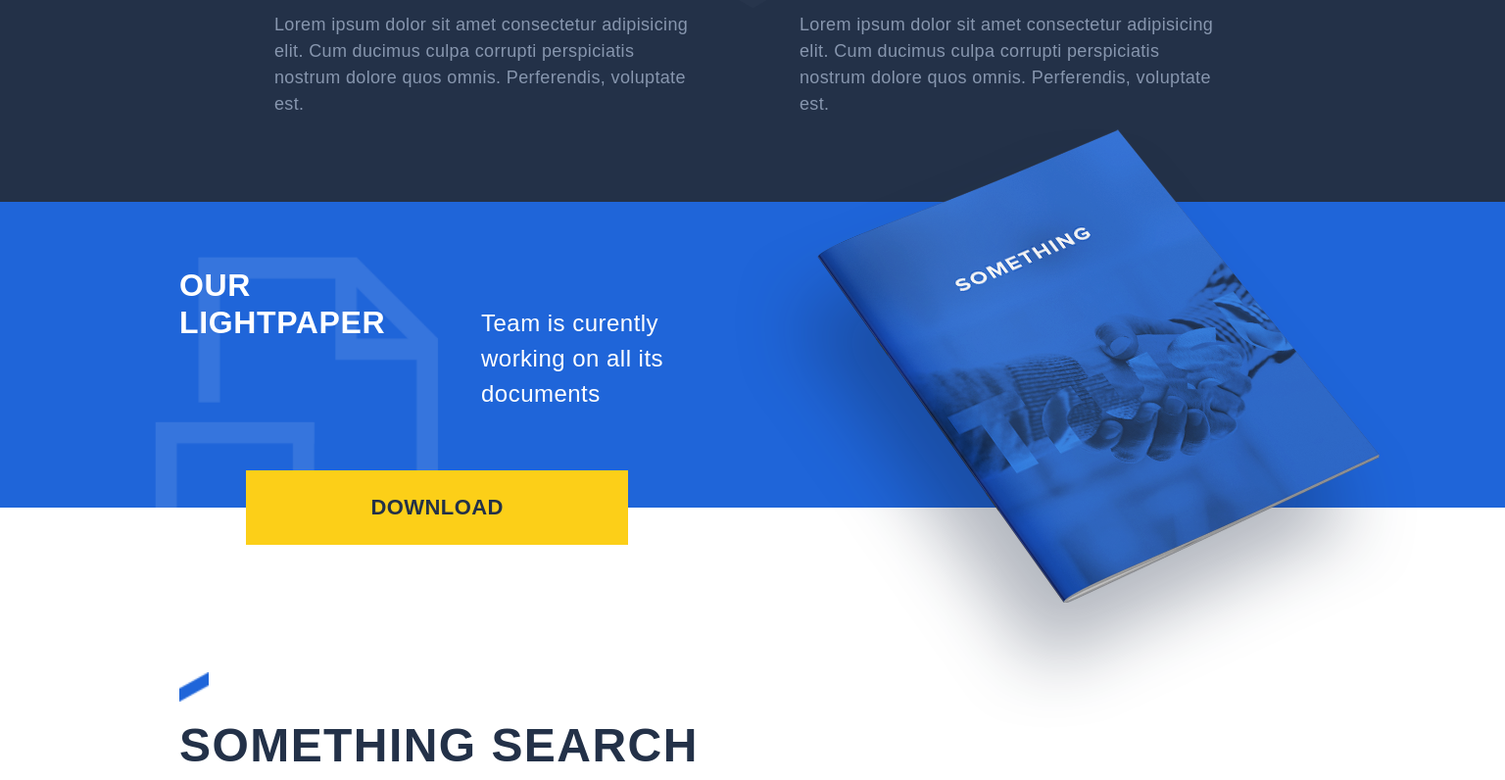
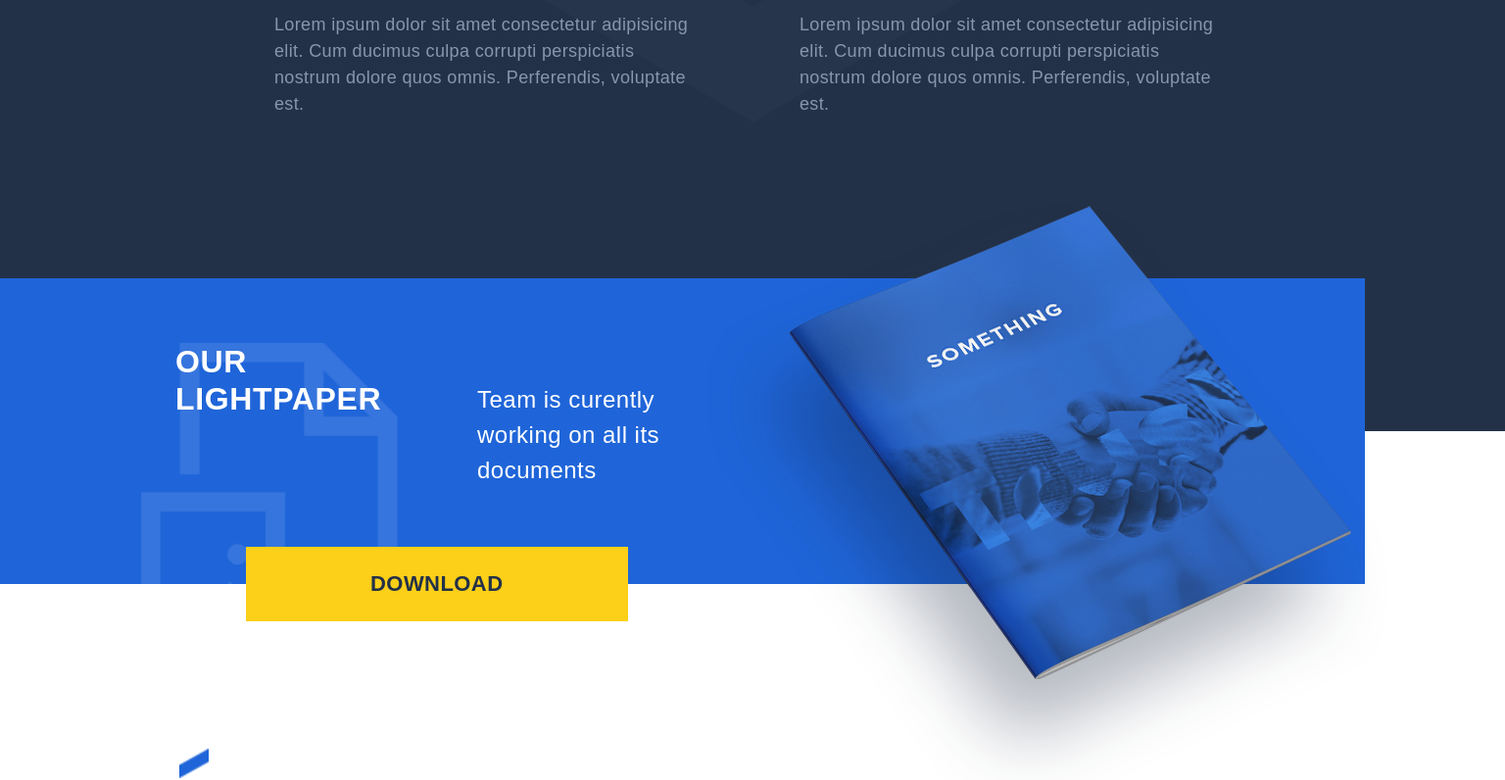
Before and after one commit to BaryshnikovSS/TestLandingPage, a website: page index.html in a window 1536 px wide. Shown: the part 900-1696 px from the top of the page at 98% size. Drawn offline with nearby package versions, Linux system fonts and the light colour scheme; a web font is replaced by a local one.

Commit message:
fixed minor issues

```diff
--- a/js/app.js
+++ b/js/app.js
@@ -2,7 +2,7 @@ const browserWidth = window.innerWidth
 const img = document.querySelector(".js-arcticle");
 
 if(browserWidth >= 1440) {
-    img.src="../images/Broshure_dsctp.png"
+    img.src="./images/Broshure_dsctp.png"
 }
 
 window.addEventListener("resize", getSize)
@@ -11,9 +11,9 @@ function getSize() {
     const width = document.documentElement.clientWidth;
 
     if(width >= 1440) {
-        img.src="../images/Broshure_dsctp.png"
+        img.src="./images/Broshure_dsctp.png"
     } else {
-        img.src="../images/Broshure.png"
+        img.src="./images/Broshure.png"
     }
 
     return
--- a/scss/style.scss
+++ b/scss/style.scss
@@ -27,7 +27,7 @@ $main-color: #fff;
   background-color: #233148;
   background-image: url("../images/icons/favicon_primary.svg");
   @extend %tplSetBackground;
-  padding: 90px 0 86px;
+  padding: 90px 0 0;
 
   &__title {
     font-family: "ProximaNovaBlack", sans-serif;
@@ -71,7 +71,7 @@ $main-color: #fff;
       @each $icon in "01", "02", "03", "04" {
 
         &__title_#{$icon}::before {
-          background-image: url('/images/icons/icon_#{$icon}.svg');
+          background-image: url('../images/icons/icon_#{$icon}.svg');
         }
 
       }
@@ -93,7 +93,8 @@ $main-color: #fff;
   @extend %tplSetBackground;
   background-image: url("../images/arcticle_mobile_bg.png");
   position: relative;
-  padding: 194px 0 88px;
+  padding: 194px 0 82px;
+  margin-top: 58px;
 
   &__img {
     position: absolute;
@@ -131,7 +132,7 @@ $main-color: #fff;
     letter-spacing: 0.02em;
     border-width: 0;
     position: absolute;
-    left: calc((100% - 280px)/2);
+    left: calc((100% - 266px)/2);
     bottom: -26px;
     width: 280px;
     height: 54px;
@@ -216,8 +217,8 @@ $main-color: #fff;
   // PRODUCTS_DESCTOP
   .prodacts {
 
-
-    padding: 134px 0 86px;
+    position: relative;
+    padding: 134px 0 320px;
 
     &__title {
 
@@ -257,7 +258,10 @@ $main-color: #fff;
   .arcticle {
 
   background-image: url("../images/arcticle_dsctp_bg.png");
-  padding: 66px 0 98px;
+  position: absolute;
+  bottom: -156px;
+  width: 90.694444%; /* 1306px/1440px */
+  padding: 66px 0 98px 134px;
 
     &__block {
       display: flex;
@@ -267,7 +271,7 @@ $main-color: #fff;
     &__img {
       position: absolute;
       top: -74px;
-      right: 90px;
+      right: -24px;
     }
 
     &__title {
@@ -282,7 +286,7 @@ $main-color: #fff;
     }
 
     &__button {
-      left: calc((100% - 280px)/5);
+      left: calc((100% - 390px)/4);
       font-size: 22px;
       font-weight: 800;
       bottom: -38px;
@@ -293,7 +297,7 @@ $main-color: #fff;
 
   // FOOTER_DESCTOP
   .footer {
-    padding: 168px 0;
+    padding: 324px 0 168px;
 
     &__title {
       font-size: 48px;
```
Also changed, not shown: index.html (+11 -1 lines), css/style-null.css (added), css/style.css.
